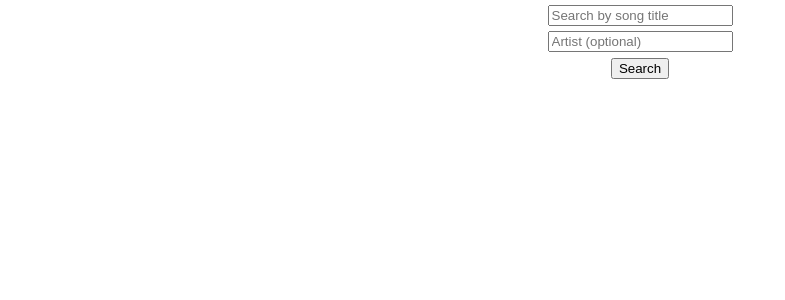
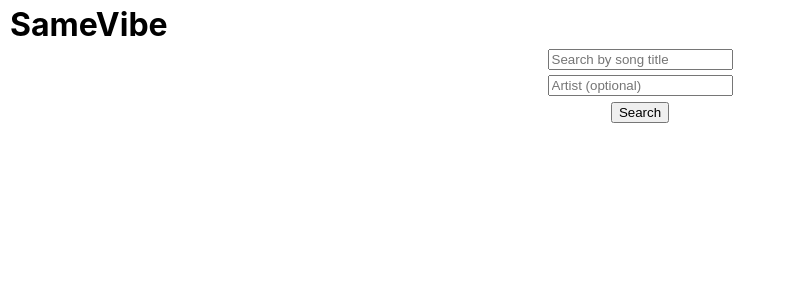
Before and after one commit to RodrigoJPT/same-vibe, a React (Create React App) app: page /home in a window 1280 px wide. Shown: the top 300 px of the page, without its empty margins (0-785 px from the left). Built offline with nearby package versions, Linux system fonts and the light colour scheme.

Commit message:
Router and Context set up

```diff
--- a/package.json
+++ b/package.json
@@ -8,6 +8,7 @@
     "@testing-library/user-event": "^12.1.10",
     "react": "^17.0.1",
     "react-dom": "^17.0.1",
+    "react-router-dom": "^5.2.0",
     "react-scripts": "4.0.0",
     "web-vitals": "^0.2.4"
   },
--- /dev/null
+++ b/src/Components/App/App.css
@@ -0,0 +1,7 @@
+header {
+	margin: 5px 10px;
+}
+
+header h1 {
+	margin: 0;
+}
--- a/src/Components/App/App.js
+++ b/src/Components/App/App.js
@@ -1,5 +1,9 @@
 import React, { useState, useEffect } from 'react';
+import './App.css';
 import SearchBar from '../SearchBar/SearchBar';
+import { Route, Link, Redirect } from 'react-router-dom';
+import { AppContext } from './AppContext';
+import Search from '../Search/Search';
 
 function App() {
 	const [similarSongs, setSimilarSongs] = useState([]);
@@ -12,9 +16,19 @@ function App() {
 	});
 
 	return (
-		<div className='App'>
-			<SearchBar />
-		</div>
+		<>
+			<header>
+				<h1>SameVibe</h1>
+			</header>
+			<main>
+				<AppContext.Provider value={{ similarSongs, setSimilarSongs }}>
+					<Route path='/' exact render={() => <Redirect to='/home' />} />
+					<Route path='/home'>
+						<Search />
+					</Route>
+				</AppContext.Provider>
+			</main>
+		</>
 	);
 }
 
--- /dev/null
+++ b/src/Components/App/AppContext.js
@@ -0,0 +1,3 @@
+import React from 'react';
+
+export const AppContext = React.createContext();
--- /dev/null
+++ b/src/Components/Search/Search.js
@@ -0,0 +1,12 @@
+import React from 'react';
+import SearchBar from '../SearchBar/SearchBar';
+
+const Search = () => {
+	return (
+		<>
+			<SearchBar />
+		</>
+	);
+};
+
+export default Search;
--- a/src/index.js
+++ b/src/index.js
@@ -3,11 +3,14 @@ import ReactDOM from 'react-dom';
 import './index.css';
 import App from './Components/App/App';
 import reportWebVitals from './reportWebVitals';
+import { BrowserRouter as Router } from 'react-router-dom';
 
 ReactDOM.render(
-	<React.StrictMode>
-		<App />
-	</React.StrictMode>,
+	<Router>
+		<React.StrictMode>
+			<App />
+		</React.StrictMode>
+	</Router>,
 	document.getElementById('root')
 );
 
```
Also changed, not shown: src/Components/Search/Search.css (added), 1 other file (tests, documents, lock files or other folders).
